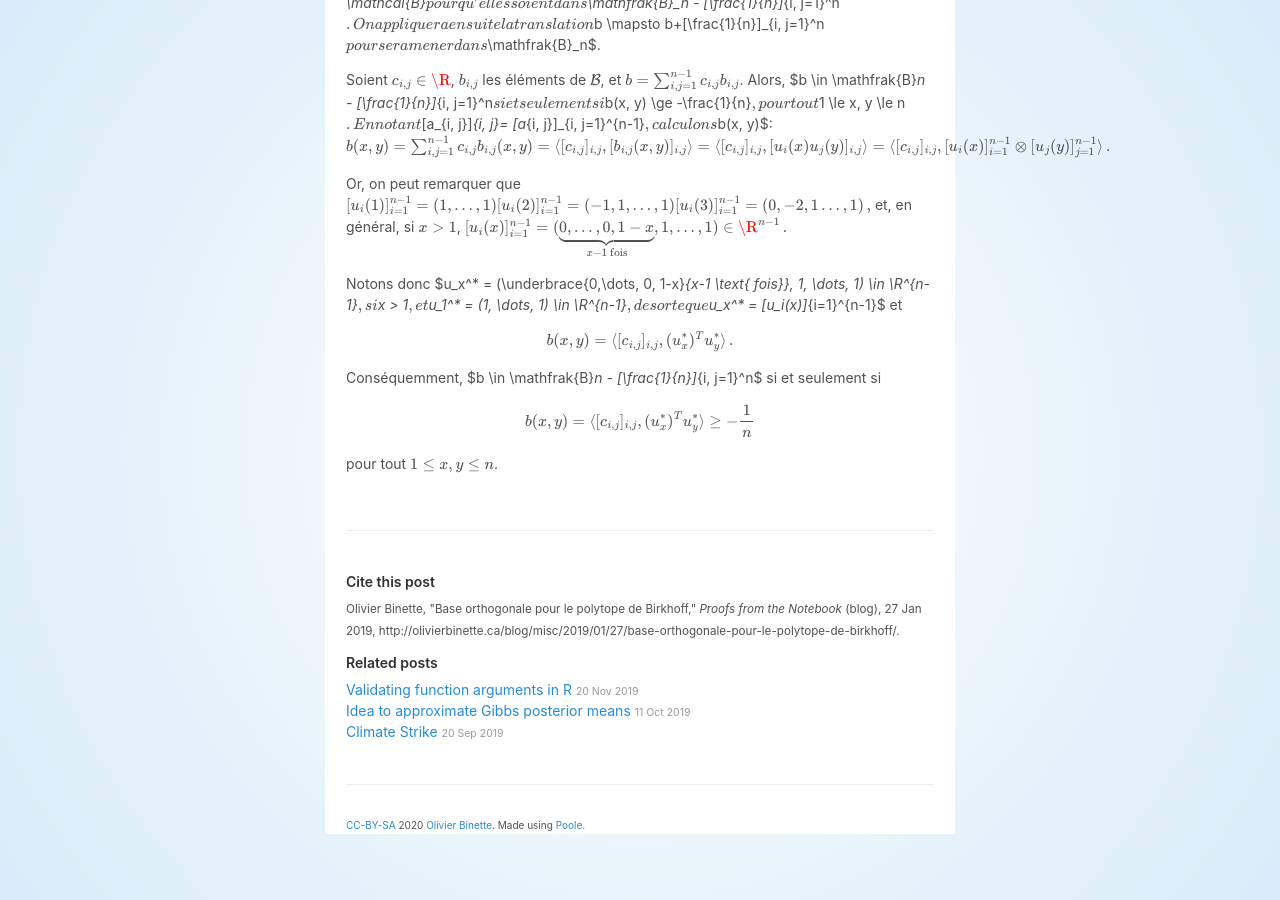
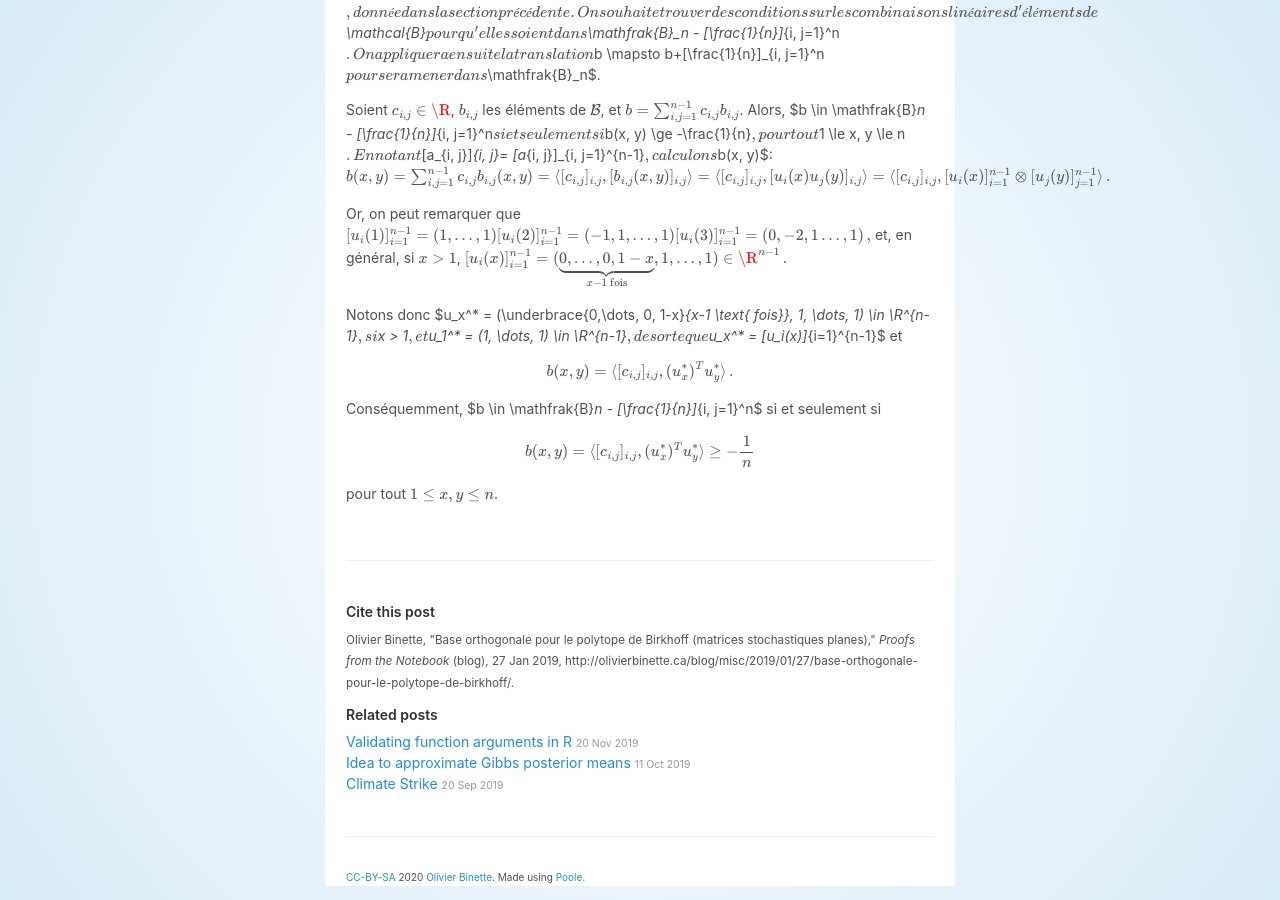
Before and after one commit to OlivierBinette/blog, a Jekyll site: the page built from _posts/2019-01-27-base-orthogonale-pour-le-polytope-de-birkhoff.md, in a window 1280 px wide and 900 px high, scrolled down 2245 px. Built offline with Jekyll 4.4.1, drawn with Linux system fonts in a browser that asks for light colours; nearby versions of some CDN libraries; formulas are drawn with MathJax 3; before the commit the page ends 3093 px from its top, so only the background shows below that; some of the changed text lies outside the part shown.

Commit message:
Update 2019-01-27-base-orthogonale-pour-le-polytope-de-birkhoff.md

```diff
--- a/_posts/2019-01-27-base-orthogonale-pour-le-polytope-de-birkhoff.md
+++ b/_posts/2019-01-27-base-orthogonale-pour-le-polytope-de-birkhoff.md
@@ -1,6 +1,6 @@
 ---
 layout: post
-title: Base orthogonale pour le polytope de Birkhoff
+title: Base orthogonale pour le polytope de Birkhoff (matrices stochastiques planes)
 categories: [Misc]
 ---
 
```
